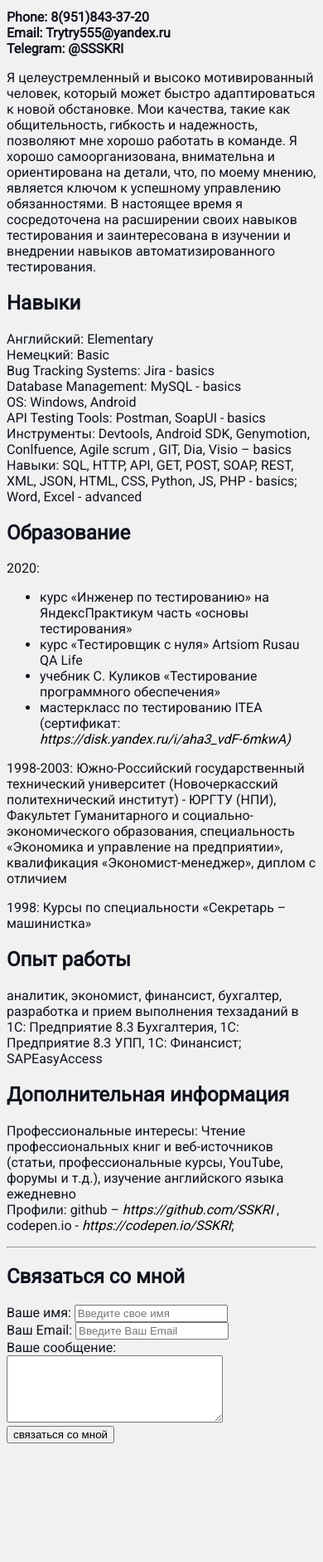
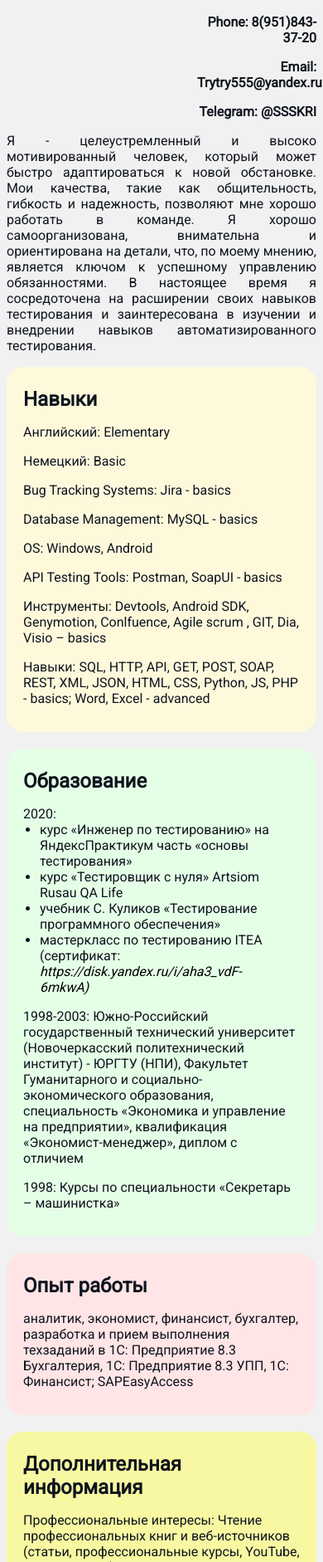
Before and after one commit to SSKRI/JS, a plain HTML site: page html_css/old/Resume/index.html in a window 390 px wide. Shown: the part 118-2000 px from the top of the page at 83% size. Before the commit the page ends 1865 px from the top, so only its background shows below. Drawn offline with Linux system fonts and the light colour scheme.

Commit message:
finish CV

```diff
--- a/html_css/old/Resume/index.html
+++ b/html_css/old/Resume/index.html
@@ -5,23 +5,22 @@
     <title>S Skribtsova CV</title>
     <link href="styles.css" rel="stylesheet" />
   </head>
-
   <body>
     <div class="container">
+      <div class="info">
+        <div class="info-group">
           <h1>Скрибцова Светлана</h1>
           <h2>QA Engineer</h2>
-
-      <p>
-        <strong>Phone: 8(951)843-37-20</strong>
-        <br />
-        <strong>Email: Trytry555@yandex.ru</strong>
-        <br />
-        <strong>Telegram: @SSSKRI</strong>
-      </p>
-
-      <p>
-        Я целеустремленный и высоко мотивированный человек, который может быстро
-        адаптироваться к новой обстановке. Мои качества, такие как
+        </div>
+        <div class="info-group">
+          <p><strong>Phone: 8(951)843-37-20</strong></p>
+          <p><strong>Email: Trytry555@yandex.ru</strong></p>
+          <p><strong>Telegram: @SSSKRI</strong></p>
+        </div>
+      </div>
+      <p class="info-text">
+        Я - целеустремленный и высоко мотивированный человек, который может
+        быстро адаптироваться к новой обстановке. Мои качества, такие как
         общительность, гибкость и надежность, позволяют мне хорошо работать в
         команде. Я хорошо самоорганизована, внимательна и ориентирована на
         детали, что, по моему мнению, является ключом к успешному управлению
@@ -29,33 +28,29 @@
         навыков тестирования и заинтересована в изучении и внедрении навыков
         автоматизированного тестирования.
       </p>
-      <div class="skills">
+
+      <div class="card bg-yellow">
         <h2>Навыки</h2>
-
+        <p>Английский: Elementary</p>
+        <p>Немецкий: Basic</p>
+        <p>Bug Tracking Systems: Jira - basics</p>
+        <p>Database Management: MySQL - basics</p>
+        <p>OS: Windows, Android</p>
+        <p>API Testing Tools: Postman, SoapUI - basics</p>
         <p>
-          Английский: Elementary
-          <br />
-          Немецкий: Basic
-          <br />
-          Bug Tracking Systems: Jira - basics <br />Database Management: MySQL -
-          basics
-          <br />
-          OS: Windows, Android
-          <br />
-          API Testing Tools: Postman, SoapUI - basics
-          <br />
           Инструменты: Devtools, Android SDK, Genymotion, Conlfuence, Agile
           scrum , GIT, Dia, Visio – basics
-          <br />
+        </p>
+        <p>
           Навыки: SQL, HTTP, API, GET, POST, SOAP, REST, XML, JSON, HTML, CSS,
           Python, JS, PHP - basics; Word, Excel - advanced
         </p>
       </div>
+
+      <div class="card bg-green">
         <h2>Образование</h2>
-
-      <p>2020:</p>
-
-      <ul>
+        <p class="none-margin">2020:</p>
+        <ul class="list">
           <li>
             курс «Инженер по тестированию» на ЯндексПрактикум часть «основы
             тестирования»
@@ -69,7 +64,6 @@
             >
           </li>
         </ul>
-
         <p>
           1998-2003: Южно-Российский государственный технический университет
           (Новочеркасский политехнический институт) - ЮРГТУ (НПИ), Факультет
@@ -77,24 +71,26 @@
           «Экономика и управление на предприятии», квалификация
           «Экономист-менеджер», диплом с отличием
         </p>
+        <p>1998: Курсы по специальности «Секретарь – машинистка»</p>
+      </div>
 
-      <p>1998: Курсы по специальности «Секретарь – машинистка»</p>
+      <div class="card bg-red">
+        <h2>Опыт работы</h2>
+        <p>
+          аналитик, экономист, финансист, бухгалтер, разработка и прием
+          выполнения техзаданий в 1С: Предприятие 8.3 Бухгалтерия, 1С:
+          Предприятие 8.3 УПП, 1С: Финансист; SAPEasyAccess
+        </p>
+      </div>
 
-      <h2>Опыт работы</h2>
-
+      <div class="card bg-yellow-green">
+        <h2>Дополнительная информация</h2>
         <p>
-        аналитик, экономист, финансист, бухгалтер, разработка и прием выполнения
-        техзаданий в 1С: Предприятие 8.3 Бухгалтерия, 1С: Предприятие 8.3 УПП,
-        1С: Финансист; SAPEasyAccess
+          Профессиональные интересы: Чтение профессиональных книг и
+          веб-источников (статьи, профессиональные курсы, YouTube, форумы и
+          т.д.), изучение английского языка ежедневно
         </p>
-
-      <h2>Дополнительная информация</h2>
-
         <p>
-        Профессиональные интересы: Чтение профессиональных книг и веб-источников
-        (статьи, профессиональные курсы, YouTube, форумы и т.д.), изучение
-        английского языка ежедневно
-        <br />
           Профили: github –
           <a href="https://github.com/SSKRI" target="_blank"
             >https://github.com/SSKRI</a
@@ -104,36 +100,44 @@
             >https://codepen.io/SSKRI</a
           >;
         </p>
+      </div>
 
-      <hr />
-
+      <div class="contact">
         <h2>Связаться со мной</h2>
 
         <form action="/">
+          <div class="row">
+            <div class="form-group">
               <label for="name">Ваше имя:</label>
               <input type="text" id="name" placeholder="Введите свое имя" />
+            </div>
 
-        <br />
+            <div class="form-group">
+              <label for="Email">Ваш email:</label>
+              <input type="email" id="Email" placeholder="Введите Ваш email" />
+            </div>
+          </div>
 
-        <label for="Email">Ваш Email:</label>
-        <input type="email" id="Email" placeholder="Введите Ваш Email" />
-
-        <br />
-
+          <div class="form-group">
             <label for="text">Ваше сообщение:</label>
             <textarea id="text" rows="5" cols="30"></textarea>
+          </div>
 
-        <br />
-
-        <input type="submit" value="связаться со мной" />
+          <input class="btn" type="submit" value="связаться со мной" />
         </form>
 
+        <!-- <div class="position"> проверка работы свойства position
+          <div class="box"></div>
+        </div> -->
+      </div>
+
       <!-- <div class="box-model">
-        <div></div>
+        <div></div>  проверка работы box-model
         <div></div>
         <div></div>
         <div></div>
       </div> -->
     </div>
+    <div style="margin-bottom: 100px"></div>
   </body>
 </html>
--- a/html_css/old/Resume/styles.css
+++ b/html_css/old/Resume/styles.css
@@ -1,4 +1,9 @@
 @import url("https://fonts.googleapis.com/css2?family=Roboto&display=swap");
+
+/* * {
+  padding: 0;
+  margin: 0;
+} */
 body {
   background-color: #f1f1f1;
   color: #0f141e;
@@ -25,7 +30,129 @@ a:active {
   color: blue;
 }
 
-/* .container {
+.info {
+  display: flex;
+}
+
+@media (max-width: 500px) {
+  .info {
+    display: block;
+    text-align: center;
+  }
+}
+
+/* .info > .info-group {
+  width: 50%;
+} */
+
+.info-group:nth-child(2) {
+  margin-left: 230px;
+  text-align: right;
+}
+
+.info-group h1 {
+  margin-top: 0;
+}
+
+.info-text {
+  text-align: justify;
+}
+
+.container {
+  max-width: 750px;
+  margin: auto;
+  padding-top: 20px;
+}
+
+.bg-yellow {
+  background: #fff9dc;
+}
+
+.bg-green {
+  background: #e5ffe7;
+}
+
+.bg-green p:nth-child(2) {
+  margin-bottom: 0;
+  /* color: red; */
+}
+
+.bg-red {
+  background: #ffe5e5;
+}
+
+.bg-yellow-green {
+  background: #f8f8a2;
+}
+
+.card {
+  padding: 15px 20px;
+  margin-bottom: 20px;
+  /* background: red; */
+  border-radius: 20px;
+}
+
+.card h2 {
+  margin-top: 10px;
+  margin-bottom: 10px;
+}
+
+.list {
+  margin: 0 0 16px;
+  padding: 0 20px;
+  /* list-style: none; */
+}
+
+.form-group label {
+  display: block;
+  font-size: 14px;
+  color: #86898f;
+}
+
+.form-group input,
+.form-group textarea {
+  width: 100%;
+  box-sizing: border-box;
+  border: none;
+  border-bottom: 1px solid #ccc;
+  color: #000;
+  padding: 15px 0 10px;
+  outline: none;
+  font-family: inherit;
+  background: transparent;
+}
+
+.row {
+  display: flex;
+}
+
+.row > .form-group {
+  width: 50%;
+}
+
+.row > .form-group:first-child {
+  margin-right: 20px;
+}
+
+.btn {
+  color: #fff;
+  padding: 15px 20px;
+  background: #111;
+  border: none;
+  font-family: inherit;
+  cursor: pointer;
+}
+
+.btn:hover {
+  opacity: 0.9;
+}
+
+/* .list li {  [настройка li]
+  margin-bottom: 10px;
+  border-bottom: 1px solid #ccc;
+  padding-bottom: 5px; [сдвигает вниз границу]
+} */
+/* .container {  [чтобы по бокам было место]
   max-width: 75%;
   margin: auto;
 }
@@ -34,7 +161,7 @@ a:active {
   background: pink;
 }
 
-.box-model { проверка работы ширины дочерних дивов, ниже которые
+.box-model {    [проверка работы ширины дочерних дивов, (их настройка ниже)]
   width: 75%;
 }
 .box-model div {
@@ -44,5 +171,22 @@ a:active {
   float: left;
   border: 4px solid red;
   box-sizing: border-box;
-  margin: 4px;  проверка что не входят все 4 дива по ширине если есть margin
+  margin: 4px;  [проверка что не входят все 4 дива по ширине если есть margin]
 } */
+
+/* .position {              [position свойство]
+  position: relative;
+  border: 4px solid black;
+  margin-top: 40px;
+  padding: 120px;
+}
+
+.box {
+  position: fixed;
+  top: 0;
+  left: 0;
+  border-radius: 50%;
+  width: 100%;
+  height: 50px;
+  background: blueviolet;
+} */
```
Lines whose indentation alone changed are shown as unchanged.
